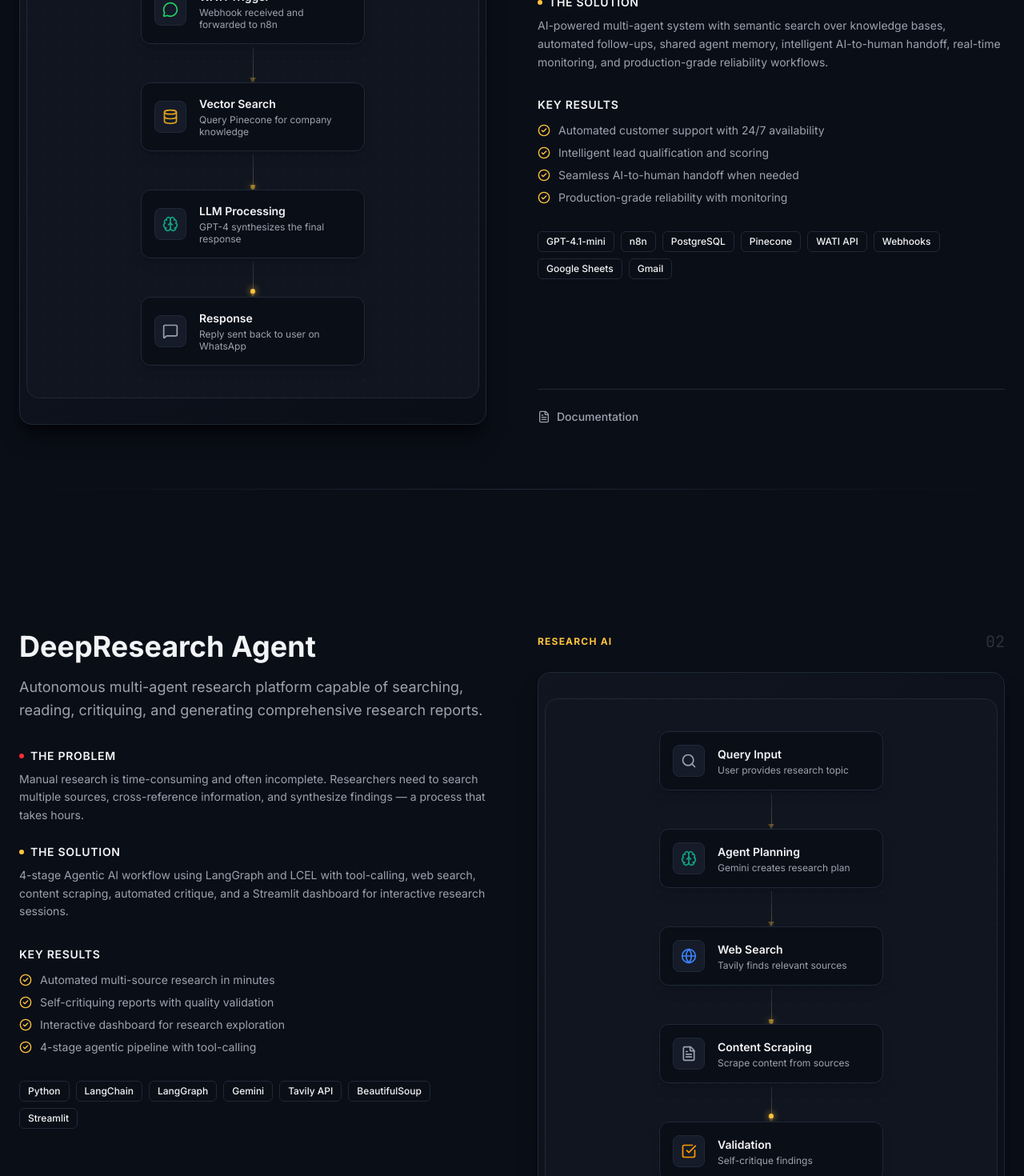
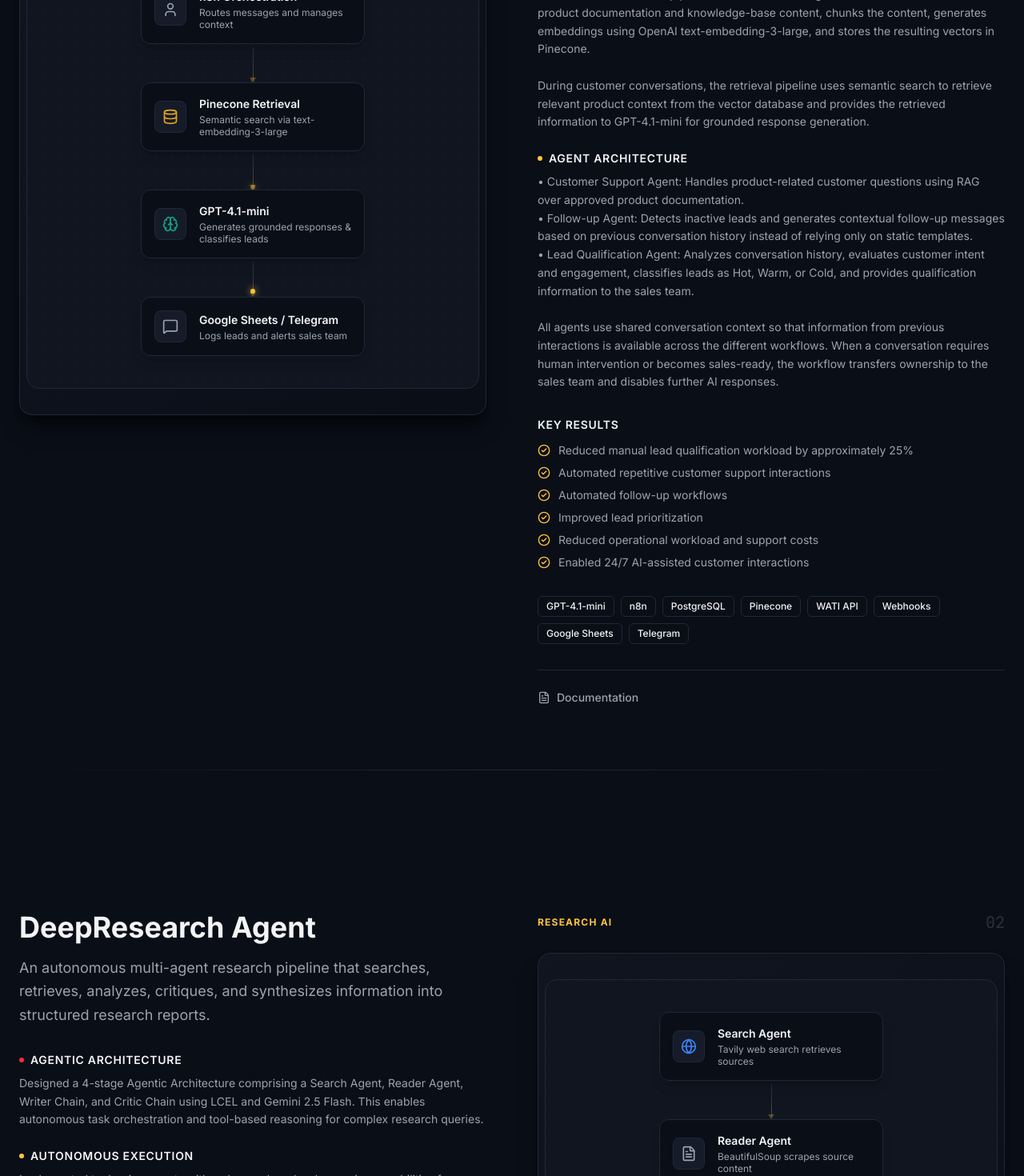
Before and after one commit to mohitsinghal1206/Mohit-Singhal-Portfolio, a Next.js app: page / in a window 1280 px wide. Shown: the part 3320-4790 px from the top of the page at 80% size. Built offline with nearby package versions, Linux system fonts and the light colour scheme.

Commit message:
feat: Update portfolio text content with featured projects and automation workflows

```diff
--- a/src/components/sections/automation.tsx
+++ b/src/components/sections/automation.tsx
@@ -5,13 +5,20 @@
 import { ScrollReveal } from "../shared/scroll-reveal";
 import { GlowCard } from "../shared/glow-card";
 import { WorkflowVisualization } from "../animations/workflow-visualization";
-import { MessageCircle, Mail, Building, Plug } from "lucide-react";
+import { MessageCircle, Mail, Building, Plug, Users, Network, Activity, Globe, Video, Briefcase, RefreshCw } from "lucide-react";
 
 const iconMap: Record<string, React.ElementType> = {
   "message-circle": MessageCircle,
   mail: Mail,
   building: Building,
   plug: Plug,
+  users: Users,
+  network: Network,
+  activity: Activity,
+  globe: Globe,
+  youtube: Video,
+  linkedin: Briefcase,
+  "refresh-cw": RefreshCw,
 };
 
 export function Automation() {
--- a/src/components/sections/projects.tsx
+++ b/src/components/sections/projects.tsx
@@ -61,21 +61,15 @@
         </p>
 
         <div className="space-y-6 mb-8">
-          <div>
-            <h4 className="text-sm font-semibold text-text uppercase tracking-wider mb-2 flex items-center gap-2">
-              <div className="w-1.5 h-1.5 rounded-full bg-red-500" />
-              The Problem
-            </h4>
-            <p className="text-muted text-sm leading-relaxed">{project.problem}</p>
-          </div>
-
-          <div>
-            <h4 className="text-sm font-semibold text-text uppercase tracking-wider mb-2 flex items-center gap-2">
-              <div className="w-1.5 h-1.5 rounded-full bg-primary" />
-              The Solution
-            </h4>
-            <p className="text-muted text-sm leading-relaxed">{project.solution}</p>
-          </div>
+          {project.sections.map((section, idx) => (
+            <div key={idx}>
+              <h4 className="text-sm font-semibold text-text uppercase tracking-wider mb-2 flex items-center gap-2">
+                <div className={cn("w-1.5 h-1.5 rounded-full", idx === 0 ? "bg-red-500" : "bg-primary")} />
+                {section.title}
+              </h4>
+              <p className="text-muted text-sm leading-relaxed whitespace-pre-line">{section.content}</p>
+            </div>
+          ))}
         </div>
 
         <div className="mb-8">
--- a/src/data/automation.ts
+++ b/src/data/automation.ts
@@ -8,32 +8,60 @@
 
 export const automationProjects: AutomationProject[] = [
   {
-    id: "customer-support",
-    icon: "message-circle",
-    title: "Customer Support Automation",
-    description: "AI-powered customer support workflows with intelligent routing and response generation",
-    capabilities: ["n8n", "GPT-4.1", "RAG", "Webhooks"],
+    id: "hr-policy-agent",
+    icon: "users",
+    title: "HR Policy Agent",
+    description: "Built an AI-powered HR policy assistant using Microsoft Copilot Studio and Power Automate to automate routine HR policy queries and reduce manual HR effort by approximately 30%.",
+    capabilities: ["Microsoft Copilot Studio", "Power Automate"],
   },
   {
-    id: "microsoft-365",
-    icon: "mail",
-    title: "Microsoft 365 Automation",
-    description: "Teams, Outlook, Graph API and Power Automate integrations for enterprise productivity",
-    capabilities: ["Teams", "Outlook", "Graph API", "Power Automate"],
+    id: "department-sop-agent-network",
+    icon: "network",
+    title: "Department SOP Agent Network",
+    description: "Built department-specific AI agents for HR, Manager, Sales, Marketing, and other departmental SOPs, coordinated through a master HR/organizational agent to connect departmental knowledge and workflows.",
+    capabilities: ["Microsoft Copilot Studio", "Power Automate", "Department SOPs"],
   },
   {
-    id: "enterprise-workflow",
-    icon: "building",
-    title: "Enterprise Workflow Automation",
-    description: "HR, CRM and internal business process automation using Microsoft Copilot Studio",
-    capabilities: ["Copilot Studio", "HR Systems", "CRM", "Business Process"],
+    id: "email-qualification-agent",
+    icon: "mail",
+    title: "Email Qualification Agent",
+    description: "Built an n8n-based AI email qualification workflow for HR and Sales teams that automatically categorizes incoming emails such as sales, spam, internal, and other relevant categories, allowing teams to focus on understanding and acting on important messages.",
+    capabilities: ["n8n", "LLM", "Email APIs"],
   },
   {
-    id: "api-integrations",
-    icon: "plug",
-    title: "API Integrations",
-    description: "REST APIs, Webhooks, MCP and enterprise system integrations connecting disparate systems",
-    capabilities: ["REST APIs", "Webhooks", "MCP", "OAuth"],
+    id: "workforce-activity-analysis",
+    icon: "activity",
+    title: "Workforce Activity Analysis Agent",
+    description: "Built an internal workforce activity analysis workflow using the Worksnaps API to analyze user activity data and generate weekly reports highlighting potentially suspicious activity patterns for review.",
+    capabilities: ["Worksnaps API", "AI Analysis", "Automation", "Reporting"],
+  },
+  {
+    id: "automated-news-social-media",
+    icon: "globe",
+    title: "Automated News & Social Media Agent",
+    description: "Built an automated content discovery and publishing workflow that collects approximately 100 daily topics from configured sources, uses SERP APIs for current information retrieval, ranks topics, and automates content publishing on a scheduled cron-based workflow.",
+    capabilities: ["n8n", "SERP API", "LLM", "Cron", "Google Sheets", "Social APIs"],
+  },
+  {
+    id: "youtube-research",
+    icon: "youtube",
+    title: "YouTube Research & Content Ideation Agent",
+    description: "Built an AI-powered YouTube research workflow that analyzes competitor videos, trending topics, and audience comments to generate video ideas, titles, hooks, improvement opportunities, and short script concepts.",
+    capabilities: ["YouTube Search API", "LLM", "Sentiment Analysis", "Google Sheets", "Telegram"],
+  },
+  {
+    id: "linkedin-content",
+    icon: "linkedin",
+    title: "LinkedIn Content Research Agent",
+    description: "Built a scheduled Copilot Studio agent for the marketing team that researches articles from predefined sources, identifies relevant/trending topics, and generates complete LinkedIn post drafts following the company's preferred brand language and communication style.",
+    capabilities: ["Microsoft Copilot Studio", "Power Automate", "LLM", "News/Web Sources"],
+  },
+  {
+    id: "make-n8n-migration",
+    icon: "refresh-cw",
+    title: "Make.com → n8n Migration",
+    description: "Migrated a client's automation workflows from Make.com to self-hosted n8n after platform usage limitations became a constraint. The migration provided greater control over workflow execution and helped reduce recurring automation costs.",
+    capabilities: ["Make.com", "n8n", "Self-hosted Infrastructure", "APIs", "Webhooks"],
   },
 ];
 
--- a/src/data/projects.ts
+++ b/src/data/projects.ts
@@ -10,8 +10,7 @@
   category: string;
   title: string;
   description: string;
-  problem: string;
-  solution: string;
+  sections: { title: string; content: string }[];
   technologies: string[];
   results: string[];
   links: {
@@ -27,13 +26,18 @@
     id: "whatsapp-agent",
     index: "01",
     category: "Enterprise AI",
-    title: "AI WhatsApp Customer Support Agent",
-    description:
-      "Multi-agent AI customer support and lead qualification platform powered by LLMs and RAG.",
-    problem:
-      "Manual customer support doesn't scale. Businesses lose leads due to slow response times, inconsistent answers, and lack of 24/7 availability.",
-    solution:
-      "AI-powered multi-agent system with semantic search over knowledge bases, automated follow-ups, shared agent memory, intelligent AI-to-human handoff, real-time monitoring, and production-grade reliability workflows.",
+    title: "AI WhatsApp Customer Support System",
+    description: "A multi-agent AI system built to automate customer support, lead follow-ups, and lead qualification over WhatsApp while maintaining shared conversation context and human handoff for high-value conversations.",
+    sections: [
+      {
+        title: "RAG Pipeline",
+        content: "Built an end-to-end RAG pipeline with a document ingestion workflow that loads product documentation and knowledge-base content, chunks the content, generates embeddings using OpenAI text-embedding-3-large, and stores the resulting vectors in Pinecone.\n\nDuring customer conversations, the retrieval pipeline uses semantic search to retrieve relevant product context from the vector database and provides the retrieved information to GPT-4.1-mini for grounded response generation."
+      },
+      {
+        title: "Agent Architecture",
+        content: "• Customer Support Agent: Handles product-related customer questions using RAG over approved product documentation.\n• Follow-up Agent: Detects inactive leads and generates contextual follow-up messages based on previous conversation history instead of relying only on static templates.\n• Lead Qualification Agent: Analyzes conversation history, evaluates customer intent and engagement, classifies leads as Hot, Warm, or Cold, and provides qualification information to the sales team.\n\nAll agents use shared conversation context so that information from previous interactions is available across the different workflows. When a conversation requires human intervention or becomes sales-ready, the workflow transfers ownership to the sales team and disables further AI responses."
+      }
+    ],
     technologies: [
       "GPT-4.1-mini",
       "n8n",
@@ -42,23 +46,25 @@
       "WATI API",
       "Webhooks",
       "Google Sheets",
-      "Gmail",
+      "Telegram",
     ],
     results: [
-      "Automated customer support with 24/7 availability",
-      "Intelligent lead qualification and scoring",
-      "Seamless AI-to-human handoff when needed",
-      "Production-grade reliability with monitoring",
+      "Reduced manual lead qualification workload by approximately 25%",
+      "Automated repetitive customer support interactions",
+      "Automated follow-up workflows",
+      "Improved lead prioritization",
+      "Reduced operational workload and support costs",
+      "Enabled 24/7 AI-assisted customer interactions"
     ],
     links: {
       docs: "https://app.notion.com/p/AI-WhatsApp-Customer-Support-Lead-Qualification-System-3721ed779b4d80e28cb5e1c3a0cd480e",
     },
     workflow: [
-      { step: "User Request", detail: "Customer sends message via WhatsApp", icon: "user" },
-      { step: "WATI Trigger", detail: "Webhook received and forwarded to n8n", icon: "whatsapp" },
-      { step: "Vector Search", detail: "Query Pinecone for company knowledge", icon: "database" },
-      { step: "LLM Processing", detail: "GPT-4 synthesizes the final response", icon: "brain" },
-      { step: "Response", detail: "Reply sent back to user on WhatsApp", icon: "message" },
+      { step: "WhatsApp via WATI", detail: "Customer interactions trigger webhooks", icon: "whatsapp" },
+      { step: "n8n Orchestration", detail: "Routes messages and manages context", icon: "user" },
+      { step: "Pinecone Retrieval", detail: "Semantic search via text-embedding-3-large", icon: "database" },
+      { step: "GPT-4.1-mini", detail: "Generates grounded responses & classifies leads", icon: "brain" },
+      { step: "Google Sheets / Telegram", detail: "Logs leads and alerts sales team", icon: "message" },
     ],
   },
   {
@@ -66,17 +72,22 @@
     index: "02",
     category: "Research AI",
     title: "DeepResearch Agent",
-    description:
-      "Autonomous multi-agent research platform capable of searching, reading, critiquing, and generating comprehensive research reports.",
-    problem:
-      "Manual research is time-consuming and often incomplete. Researchers need to search multiple sources, cross-reference information, and synthesize findings — a process that takes hours.",
-    solution:
-      "4-stage Agentic AI workflow using LangGraph and LCEL with tool-calling, web search, content scraping, automated critique, and a Streamlit dashboard for interactive research sessions.",
+    description: "An autonomous multi-agent research pipeline that searches, retrieves, analyzes, critiques, and synthesizes information into structured research reports.",
+    sections: [
+      {
+        title: "Agentic Architecture",
+        content: "Designed a 4-stage Agentic Architecture comprising a Search Agent, Reader Agent, Writer Chain, and Critic Chain using LCEL and Gemini 2.5 Flash. This enables autonomous task orchestration and tool-based reasoning for complex research queries."
+      },
+      {
+        title: "Autonomous Execution",
+        content: "Implemented tool-using agents with web search and web scraping capabilities for autonomous information retrieval. The system conducts multi-stage reasoning, generates a draft research report, applies automated critique and validation, and delivers a final synthesis—all monitored via a real-time Streamlit dashboard."
+      }
+    ],
     technologies: [
       "Python",
       "LangChain",
       "LangGraph",
-      "Gemini",
+      "Gemini 2.5 Flash",
       "Tavily API",
       "BeautifulSoup",
       "Streamlit",
@@ -92,33 +103,37 @@
       demo: "https://deepresearch-agent-ew4cwegqrcdoplftnz26iv.streamlit.app/",
     },
     workflow: [
-      { step: "Query Input", detail: "User provides research topic", icon: "query" },
-      { step: "Agent Planning", detail: "Gemini creates research plan", icon: "brain" },
-      { step: "Web Search", detail: "Tavily finds relevant sources", icon: "globe" },
-      { step: "Content Scraping", detail: "Scrape content from sources", icon: "scraper" },
-      { step: "Validation", detail: "Self-critique findings", icon: "critique" },
-      { step: "Final Report", detail: "Generate comprehensive report", icon: "report" },
+      { step: "Search Agent", detail: "Tavily web search retrieves sources", icon: "globe" },
+      { step: "Reader Agent", detail: "BeautifulSoup scrapes source content", icon: "scraper" },
+      { step: "Writer Chain", detail: "Synthesizes information into draft", icon: "brain" },
+      { step: "Critic Chain", detail: "Validates and critiques draft", icon: "critique" },
+      { step: "Final Research Report", detail: "Delivered via Streamlit dashboard", icon: "report" },
     ],
   },
   {
     id: "employee-assessment",
     index: "03",
     category: "Enterprise AI",
-    title: "AI Employee Assessment Agent",
-    description:
-      "Enterprise RAG-based employee assessment platform that generates dynamic policy-based assessments from knowledge bases.",
-    problem:
-      "Employee assessments are manual, inconsistent, and disconnected from company policies. HR teams spend hours creating assessments that may not align with current guidelines.",
-    solution:
-      "RAG-based assessment platform integrated with Azure DevOps Wiki and HR knowledge bases, using Microsoft Graph and Zoho People APIs for automated compliance reporting and analytics dashboards.",
+    title: "AI-Powered Employee Assessment",
+    description: "An enterprise RAG-based assessment and compliance platform that transforms organizational policies and departmental knowledge into dynamic employee assessments, automates the assessment lifecycle, and centralizes assessment data within the Zoho ecosystem.",
+    sections: [
+      {
+        title: "Knowledge Integrations",
+        content: "The system retrieves approved organizational knowledge—including HR Policies, Sales Policies, Manager Guidelines, and Department SOPs—through Azure DevOps Wiki and Microsoft Graph integrations."
+      },
+      {
+        title: "Assessment Engine",
+        content: "Uses GPT-4.1-mini to generate policy-grounded assessments and contextual explanations. Features include dynamic question generation, semantic retrieval, context-aware questioning, dynamic assessment sizing based on source complexity, answer evaluation, and performance summaries.\n\nThe solution was developed in the Zoho People Sandbox environment using the Zoho ZET CLI SDK and APIs. Assessment data is stored back in Zoho People, displaying final results in Zoho People records for administrator review, deeply integrating with the operational HR workflow."
+      }
+    ],
     technologies: [
-      "Copilot Studio",
+      "Microsoft Copilot Studio",
+      "Power Automate",
       "GPT-4.1-mini",
-      "Power Automate",
+      "Zoho People",
+      "Azure DevOps Wiki",
+      "Microsoft Graph APIs",
       "React",
-      "Microsoft Graph",
-      "Azure DevOps",
-      "Zoho People",
     ],
     results: [
       "Dynamic policy-based assessments from knowledge bases",
@@ -130,11 +145,11 @@
       docs: "https://app.notion.com/p/AI-Powered-Employee-Assessment-Compliance-Agent-3721ed779b4d803d96f6cb5106724150",
     },
     workflow: [
-      { step: "Trigger", detail: "Employee initiates assessment", icon: "user" },
-      { step: "Copilot Studio", detail: "Chatbot collects initial context", icon: "copilot" },
-      { step: "Data Retrieval", detail: "Fetch DevOps & Zoho records", icon: "database" },
-      { step: "LLM Evaluation", detail: "GPT-4 analyzes against policy", icon: "brain" },
-      { step: "Assessment", detail: "Generate compliance report", icon: "assessment" },
+      { step: "Zoho People", detail: "Initiates webhook for assessment", icon: "user" },
+      { step: "Integration Layer", detail: "Power Automate orchestrates data flow", icon: "database" },
+      { step: "Copilot Studio", detail: "RAG over Azure DevOps Wiki & Graph", icon: "copilot" },
+      { step: "Employee Assessment", detail: "AI conducts dynamic evaluation", icon: "assessment" },
+      { step: "Results to Zoho People", detail: "Records written back for HR review", icon: "report" },
     ],
   },
 ];
```
